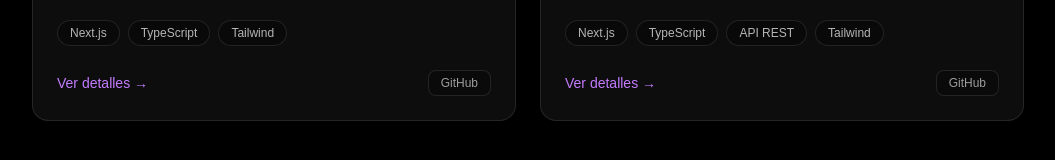
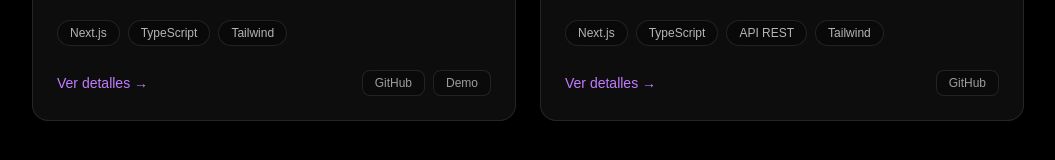
Before and after one commit to Eracres/sergio_caceres_porfolio, a Next.js app: page / in a window 1280 px wide. Shown: the part 1706-1866 px from the top of the page, without its empty margins (112-1167 px from the left). Built offline with nearby package versions, Linux system fonts and the light colour scheme; no server answers.

Commit message:
Enlazar Task Manager Pro con mi porfolio

```diff
--- a/package.json
+++ b/package.json
@@ -9,7 +9,7 @@
     "lint": "eslint"
   },
   "dependencies": {
-    "framer-motion": "^12.35.1",
+    "framer-motion": "^12.38.0",
     "next": "16.1.6",
     "react": "19.2.3",
     "react-dom": "19.2.3",
--- a/src/data/projects.ts
+++ b/src/data/projects.ts
@@ -21,7 +21,7 @@ export const projects: Project[] = [
       "Buenas prácticas en React"
     ],
     githubUrl: "https://github.com/Eracres/nextjs-task-manager.git",
-    demoUrl: "", // luego Vercel
+    demoUrl: "https://nextjs-task-manager-eight.vercel.app/",
     image: "/projects/task-manager.png",
     featured: true,
   },
```
Also changed, not shown: 1 other file (tests, documents, lock files or other folders).
